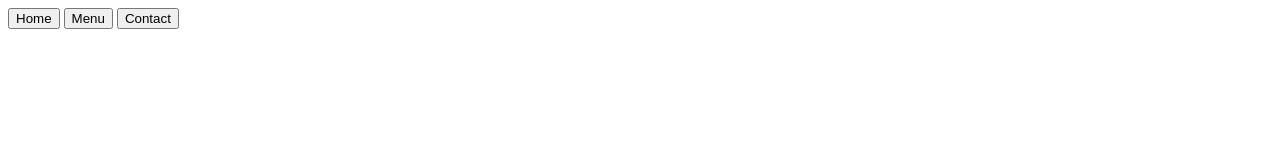
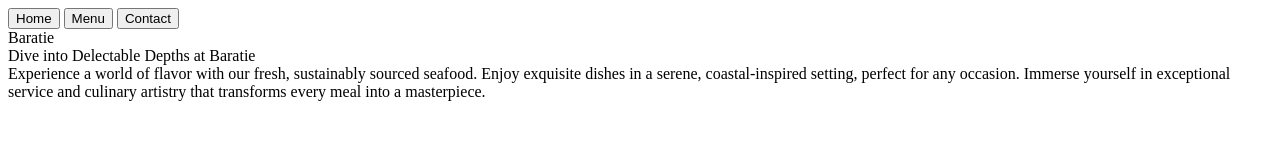
Before and after one commit to ArminKGW/restaurant-page, a website built with webpack: page src/index.html in a window 1280 px wide. Built offline with nearby package versions, Linux system fonts and the light colour scheme.

Commit message:
Add Homepage

```diff
--- a/package.json
+++ b/package.json
@@ -7,8 +7,8 @@
       "start": "webpack serve --open --config webpack.dev.js",
       "build": "webpack --config webpack.prod.js"
     },
+    "author": "",
     "keywords": [],
-  "author": "",
     "license": "ISC",
     "devDependencies": {
       "html-webpack-plugin": "^5.6.0",
--- /dev/null
+++ b/src/home.js
@@ -0,0 +1,28 @@
+const elements = (function(){
+    const content = document.querySelector("#content");
+    return {content};
+})();
+
+function makeDiv(parent){
+    const element = document.createElement("div");
+    parent.appendChild(element);
+    return element;
+}
+
+function display(){
+    const container = elements.content;
+
+    const name = makeDiv(container);
+    name.classList.add("name");
+    name.textContent = "Baratie";
+
+    const headline = makeDiv(container);
+    headline.classList.add("headline");
+    headline.textContent = "Dive into Delectable Depths at Baratie";
+
+    const text = makeDiv(container);
+    text.classList.add("text");
+    text.textContent = "Experience a world of flavor with our fresh, sustainably sourced seafood. Enjoy exquisite dishes in a serene, coastal-inspired setting, perfect for any occasion. Immerse yourself in exceptional service and culinary artistry that transforms every meal into a masterpiece.";
+}
+
+export default display;
--- a/src/index.js
+++ b/src/index.js
@@ -1 +1,3 @@
-console.log("working");
+import displayHome from "./home.js";
+
+displayHome();
--- a/webpack.dev.js
+++ b/webpack.dev.js
@@ -2,7 +2,7 @@ const { merge } = require("webpack-merge");
 const common = require("./webpack.common.js");
 
 module.exports = merge(common, {
-    mode: "development",
+mode: "development",
     devtool: "inline-source-map",
     devServer: {
         static: "./dist",
```
Also changed, not shown: src/index.html (+3 -1 lines), src/contact.js (added), src/menu.js (added), 1 other file. Lines whose indentation alone changed are shown as unchanged.
